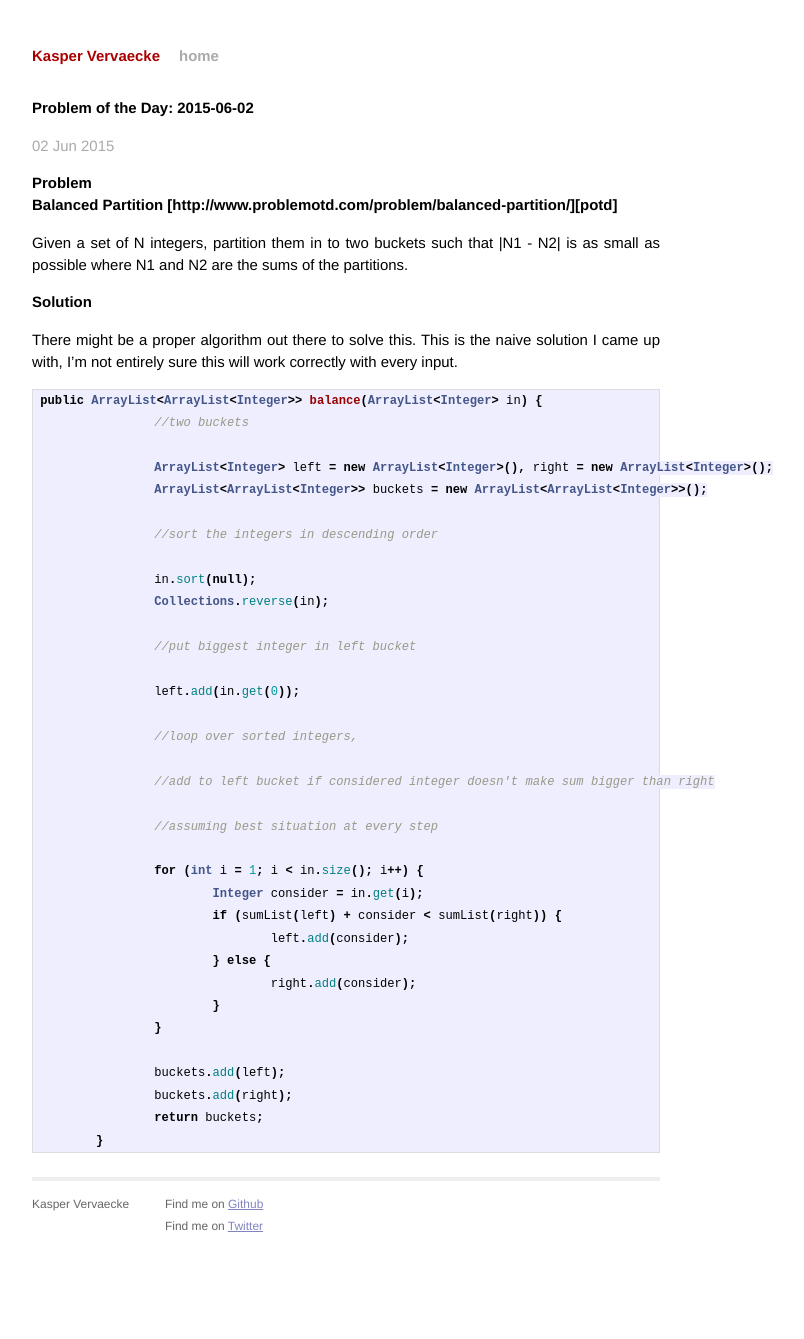
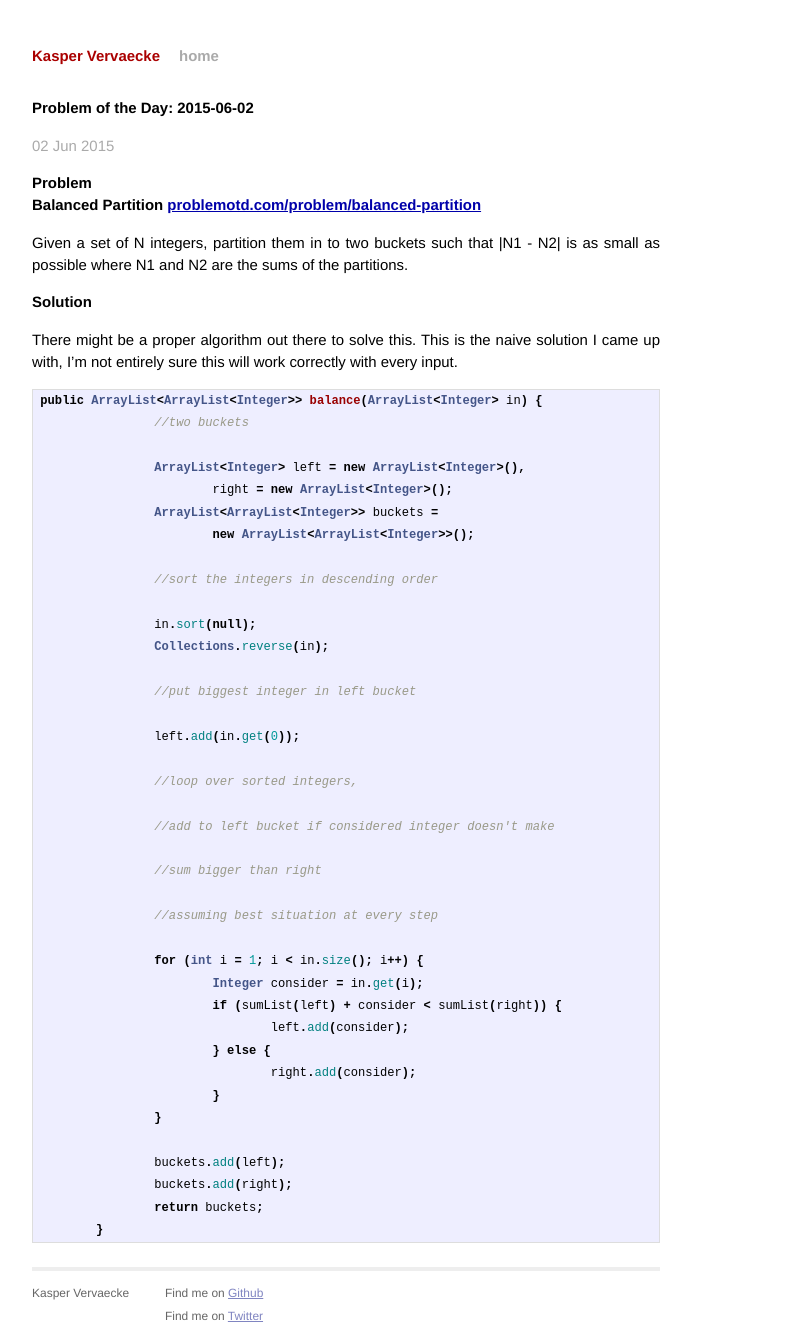
Before and after one commit to therhythm/therhythm.github.io, a Jekyll site: the page built from _posts/2015-06-02-balanced-partition.markdown, in a window 1280 px wide. Shown: the whole page, without its empty margins (294-1098 px from the left). Built offline with Jekyll 4.4.1, drawn with Linux system fonts in a browser that asks for light colours; Markdown is read by kramdown in place of the engine named in the settings; before the commit the page ends 1250 px from its top, so only the background shows below that.

Commit message:
Fixed URL and formatting on POTD 2015/06/02

```diff
--- a/_posts/2015-06-02-balanced-partition.markdown
+++ b/_posts/2015-06-02-balanced-partition.markdown
@@ -24,7 +26,8 @@ public ArrayList<ArrayList<Integer>> balance(ArrayList<Integer> in) {
 		left.add(in.get(0));
 
 		//loop over sorted integers,
-		//add to left bucket if considered integer doesn't make sum bigger than right
+		//add to left bucket if considered integer doesn't make
+		//sum bigger than right
 		//assuming best situation at every step
 		for (int i = 1; i < in.size(); i++) {
 			Integer consider = in.get(i);
```
Also changed, not shown: other parts of _posts/2015-06-02-balanced-partition.markdown (+7 -3 lines).
